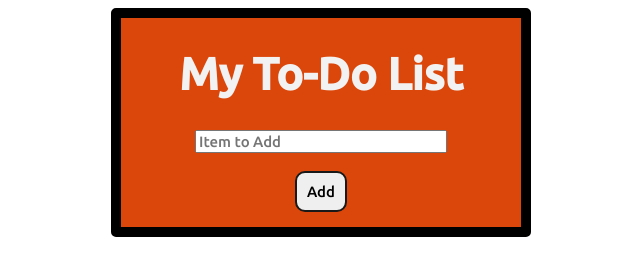
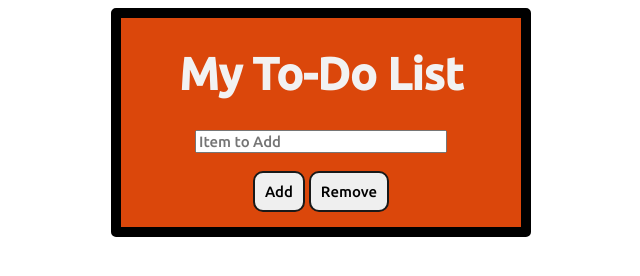
Before and after one commit to nedmorgan/to-do_game, a plain HTML site: page index.html in a window 1280 px wide. Shown: the whole page, without its empty margins (319-959 px from the left). Drawn offline with Linux system fonts and the light colour scheme.

Commit message:
added simple remove feature

```diff
--- a/css/style.css
+++ b/css/style.css
@@ -34,6 +34,7 @@ button {
 
 button:hover {
   color: #f2f2f2;
+  background-color: black;
 }
 
 ul {
@@ -49,4 +50,5 @@ li {
   color: #f2f2f2;
   margin: 10px 0 0 0;
   padding: 0;
+  cursor: pointer;
 }
--- a/index.html
+++ b/index.html
@@ -12,7 +12,8 @@
     <h1>My To-Do List</h1>
     <input id="input" type="text" placeholder="Item to Add">
     <br></br>
-    <button>Add</button>
+    <button id="add">Add</button>
+    <button id="remove">Remove</button>
     <ul id="list"></ul>
   </div>
 
--- a/js/main.js
+++ b/js/main.js
@@ -1,6 +1,6 @@
 let input = document.querySelector('input');
 let ul = document.querySelector('ul');
-let button = document.querySelector('button');
+let button = document.getElementById('add');
 
 button.addEventListener('click', function(addItem) {
   //create new li
@@ -13,7 +13,8 @@ button.addEventListener('click', function(addItem) {
   ul.appendChild(newItem).append(spanElement, newTodo);
 });
 
-newItem.addEventListener('click', function(deleteItem) {
-  let postedItem = document.getElementsByTagName('li');
-  ul.removeChild(postedItem);
+let remove = document.getElementById('remove');
+
+remove.addEventListener('click', function() {
+  ul.children[0].remove();
 });
```
